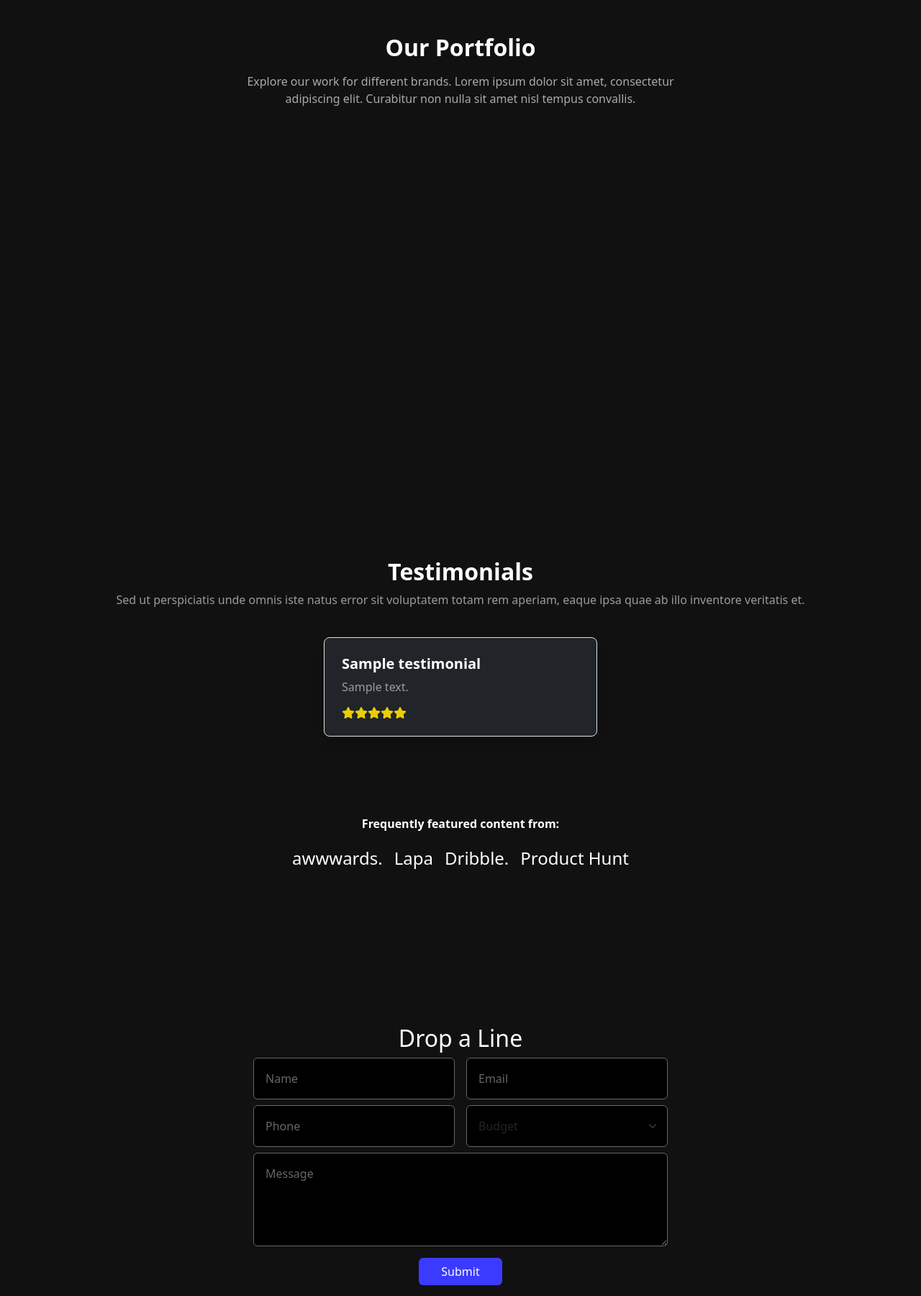
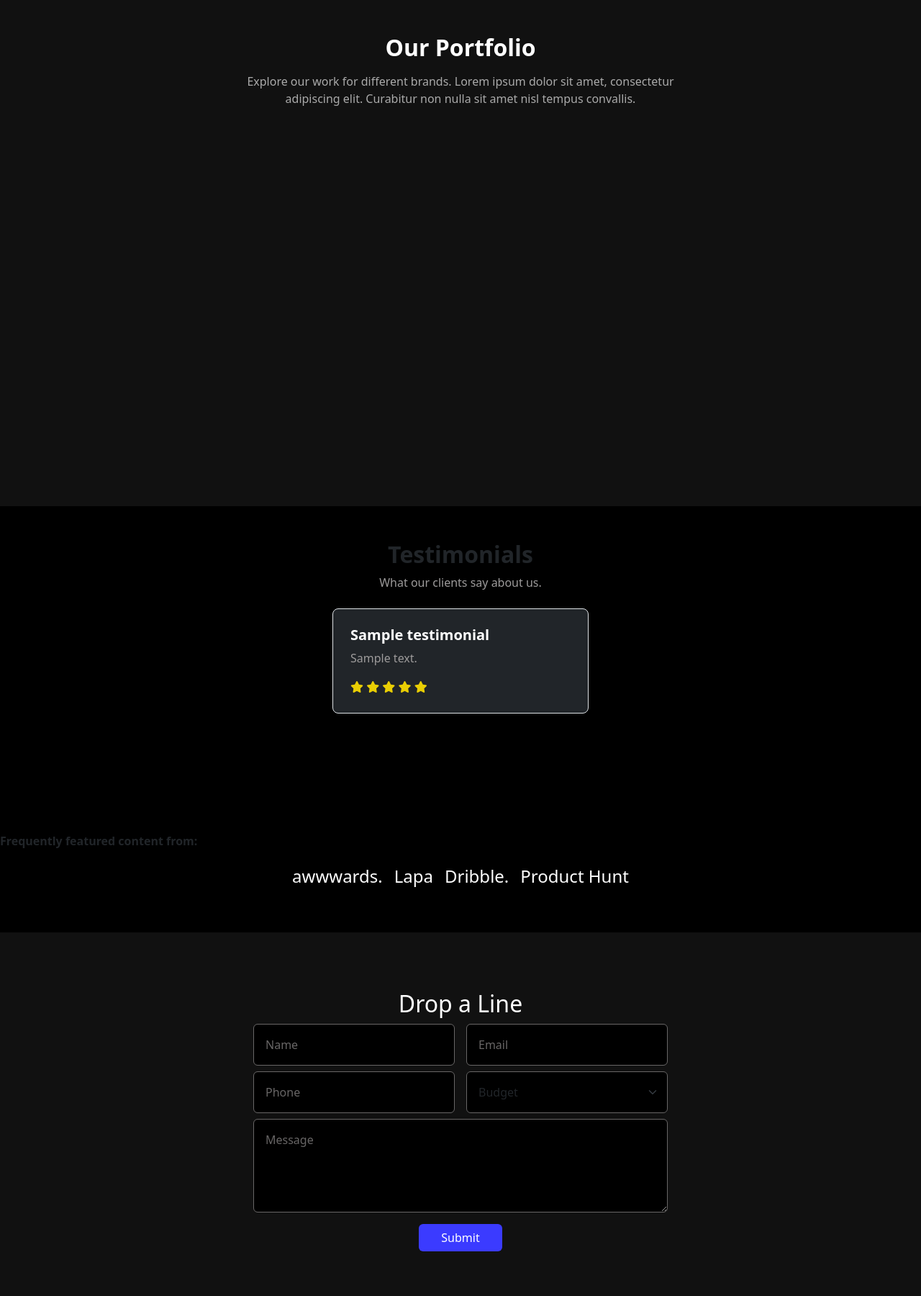
Before and after one commit to Houria-hs/PortfolioWebsite, a Django app: page / in a window 1280 px wide. Shown: the part 1711-3511 px from the top of the page at 72% size. Run offline with Django 5.2, Linux system fonts and the light colour scheme; tables that the repository leaves empty hold one stand-in row (values such as "Sample post"); some libraries are stand-ins or nearby versions.

Commit message:
more style updates

```diff
--- a/static/index.css
+++ b/static/index.css
@@ -455,7 +455,7 @@ span{
     gap: 2rem; /* Adds spacing between cards */
 }
 
-.infoCols {
+.infoCols{
     padding: 2rem 1rem;
     background-color: rgba(17, 17, 17, 0.9);
     border-radius: 0.5rem;
@@ -464,23 +464,23 @@ span{
     max-width: 250px;
 }
 
-.infoCols h3 {
+.infoCols h3{
     font-size: 2rem;
     font-weight: bold;
     margin: 0;
 }
 
-.infoCols p {
+.infoCols p{
     margin: 0;
     font-size: 1.2rem;
     color: #ccc;
 }
 
-.infoCols:hover {
+.infoCols:hover{
     background-color: #98abee;
 }
 
-.boldText {
+.boldText{
     display: flex;
     flex-wrap: wrap;
     gap: 1rem;
@@ -488,7 +488,7 @@ span{
     align-items: center;
 }
 
-.boldText div {
+.boldText div{
     font-weight: bold;
     color: #ffffff;
     font-size: 1rem;
@@ -514,7 +514,7 @@ span{
     margin: auto;
     padding: 2rem;
 }
-.form-control, .form-select  {
+.form-control, .form-select{
     background-color: #000000 !important;
     outline: none;
     border: .1rem #686666 solid !important;
@@ -526,7 +526,7 @@ span{
 .form-control::placeholder {
     color: #686666 !important;
 }
-.btn-submit {
+.btn-submit{
     background-color: #3b3bff !important;
     color: #ffffff !important;
     padding: 0.75rem;
@@ -534,10 +534,10 @@ span{
     border-radius: 5px;
     width: 20%;
 }
-.btn-submit:hover {
+.btn-submit:hover{
     background-color: #3333cc;
 }
-h2 {
+h2{
     text-align: center;
     font-weight: bold;
 }
@@ -694,3 +694,10 @@ h2 {
 .fa-star{
     color: rgba(255, 225, 0, 0.903);
 }
+
+
+
+.Contact, .testimonials-section {
+    min-height: 80vh;
+    height: auto;
+}
--- a/templates/home.html
+++ b/templates/home.html
@@ -16,7 +16,7 @@
 
                     <div class="collapse navbar-collapse " id="navbarNavAltMarkup">
                         <div
-                            class="navbar-nav w-100 d-flex justify-content-center
+                            class="navbar-nav w-100 d-flex
                             align-items-center hidden">
                             <a id="Active" class="nav-link active" aria-current="page" href="#">Home</a>
                             <a class="nav-link m-1 " href="#services">Services</a>
@@ -133,34 +133,31 @@
         </div>
     </section>
 
-    <!-- testimonials section -->
-    <section id="feedback" class="testimonials-section py-5">
-        <div class="container text-center ">
+    <section id="feedback" class="py-5 bg-black">
+        <div class="container text-center">
             <h2 class="fw-bold hidden slide-right">Testimonials</h2>
-            <p class="muted hidden slide-right">Sed ut perspiciatis unde omnis iste natus error sit voluptatem totam rem aperiam, eaque ipsa quae ab illo inventore veritatis et.</p>
-            <!-- cards -->
-            <div class="row justify-content-center my-4">
+            <p class="muted hidden slide-right">What our clients say about us.</p>
+            <div class="row justify-content-center mt-4">
                 {% if testimonials %}
                 {% for testimonial in testimonials %}
-                <div class="col-md-5 col-lg-4 m-3 p-4  border rounded-3 bg-dark hidden slide-left text-start shadow testimonial-card">
-                    <h5 class="fw-bold">{{ testimonial.name }}</h5>
-
-                    <p class="muted">
-                        {{ testimonial.feedback_text }}
-                    </p>
-                    <div class="icons_div d-flex flex-row mt-3">
-                        <i class="fa-solid fa-star"></i>
-                        <i class="fa-solid fa-star"></i>
-                        <i class="fa-solid fa-star"></i>
-                        <i class="fa-solid fa-star"></i>
-                        <i class="fa-solid fa-star"></i>
+                <div class="col-12 col-md-6 col-lg-4 mb-4">
+                    <div class="p-4 border rounded-3 bg-dark text-white shadow text-start">
+                        <h5 class="fw-bold">{{ testimonial.name }}</h5>
+                        <p class="muted">{{ testimonial.feedback_text }}</p>
+                        <div class="icons_div mt-3"> <i class="fa-solid fa-star"></i>
+                            <i class="fa-solid fa-star"></i> <i class="fa-solid fa-star"></i>
+                            <i class="fa-solid fa-star"></i> <i class="fa-solid fa-star"></i>
+                        </div>
                     </div>
                 </div>
-                {% endfor %}
-                {% endif %}
-            </div>
+                        {% endfor %}
+                        {% endif %}
+                    </div>
+                </div>
+            </section>
 
-            <!-- Featured Content -->
+    <section>
+        <!-- Featured Content -->
             <div class="mt-5 py-5">
                 <h6 class="fw-bold hidden slide-up ">Frequently featured content from:</h6>
                 <div class="d-flex hidden slide-up  justify-content-center flex-wrap mt-3">
@@ -178,7 +175,6 @@
                     </a>
                 </div>
             </div>
-        </div>
     </section>
 
 
```
